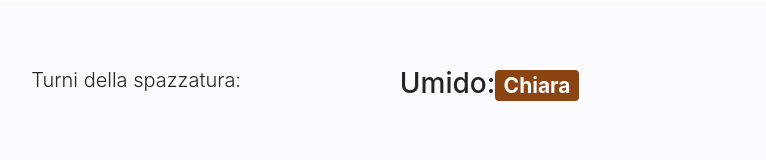
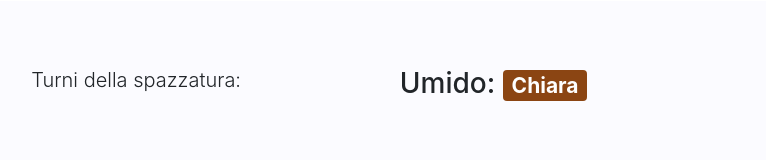
Before and after one commit to Frac7/Shifts, a React (Create React App) app: page / in a window 1280 px wide. Shown: the part 321-481 px from the top of the page, without its empty margins (163-929 px from the left). Built offline with nearby package versions, Linux system fonts and the light colour scheme.

Commit message:
Improvements

```diff
--- a/src/App.js
+++ b/src/App.js
@@ -45,6 +45,12 @@ class App extends React.Component{
 						</div>
 					</div>
 				</div>
+				{this.state.date === '' ? (
+					<div className="jumbotron col-12 wrapper" align="center">
+						<h1 className="display-6">Nessuna data selezionata</h1>
+					</div>
+				): (
+					<>
 						<div className="row justify-content-center align-items-center">
 							<TrashTurns date={this.state.date} initialDate={this.state.trashInitialDate}/>
 						</div>
@@ -54,6 +60,8 @@ class App extends React.Component{
 						<div className="row justify-content-center align-items-center">
 							<StreetTurns date={this.state.date}/>
 						</div>
+					</>
+				)}
 			</div>
 		)
 	}
--- a/src/components/CleanTurns.js
+++ b/src/components/CleanTurns.js
@@ -4,8 +4,8 @@ import data from '../data';
 const CleanTurns = ({ date, initialDate }) => {
 	const selectedDate = useMemo(() => new Date(date), [date]);
 
-	const timeDivider = useMemo(() => 1000 * 60 * 60 * 24 * 7, []);
 	const currentPersonIndex = useMemo(() => {
+		const timeDivider = 1000 * 60 * 60 * 24 * 7;
 		const dayOfTheWeek = selectedDate.getDay();
 		if(dayOfTheWeek !== 1) {
 			const offset = dayOfTheWeek - 1;
@@ -13,7 +13,7 @@ const CleanTurns = ({ date, initialDate }) => {
 		}
 
 		return Math.floor(((selectedDate - new Date(initialDate)) / timeDivider) % 5);
-	}, [selectedDate, initialDate, timeDivider]);
+	}, [selectedDate, initialDate]);
 
 	const currentPerson = useMemo(() => data.people[currentPersonIndex], [currentPersonIndex]);
 
--- a/src/components/StreetTurns.js
+++ b/src/components/StreetTurns.js
@@ -6,18 +6,19 @@ const StreetTurns = ({ date }) => {
 	const selectedDay = useMemo(() => selectedDate.getDay() - 1, [selectedDate]);
 
 	const streetTurns = useMemo(() => data.streetTurns, []);
-	const days = useMemo(() => streetTurns.map((el) => el.day), [streetTurns]);
-	const turnIndex = useMemo(() => days.indexOf(selectedDay), [days, selectedDay]);
+	const turnIndex = useMemo(() => {
+		const days = streetTurns.map((el) => el.day);
+		return days.indexOf(selectedDay);
+	}, [streetTurns, selectedDay]);
 
-	const monthInitialDay = useMemo(() =>
-		new Date(selectedDate.getFullYear(), selectedDate.getMonth(), 1).getDay() - 1,
-		[selectedDate]);
-	const firstChosenDay = useMemo(() => monthInitialDay > selectedDay ?
-		7 - monthInitialDay + selectedDay + 1 :
-		selectedDay - monthInitialDay + 1, [monthInitialDay, selectedDay]);
-	const numberOfTheMonth = useMemo(() =>
-		turnIndex !== -1 && firstChosenDay + (7 * streetTurns[turnIndex].week),
-		[firstChosenDay, streetTurns, turnIndex]);
+	const numberOfTheMonth = useMemo(() => {
+			const monthInitialDay = new Date(selectedDate.getFullYear(), selectedDate.getMonth(), 1).getDay() - 1;
+			const firstChosenDay = monthInitialDay > selectedDay ?
+				7 - monthInitialDay + selectedDay + 1 :
+				selectedDay - monthInitialDay + 1;
+			return turnIndex !== -1 && firstChosenDay + (7 * streetTurns[turnIndex].week);
+		},
+		[selectedDate, selectedDay, streetTurns, turnIndex]);
 
 	return(
 		<div className="container jumbotron street-turns">
--- a/src/components/TrashTurns.js
+++ b/src/components/TrashTurns.js
@@ -2,14 +2,13 @@ import React, { useMemo } from 'react';
 import data from '../data';
 
 const TrashTurns = ({ date, initialDate: startingDate }) => {
-	const timeDivider = 1000 * 60 * 60 * 24;
-
-	const turns = useMemo(() => data.trash, []);
-	const people = useMemo(() => data.people, []);
-	const trashTurns = useMemo(() => data.trashTurns, []);
+	const { turns, people, trashTurns } = useMemo(() => ({
+		turns: data.trash,
+		people: data.people,
+		trashTurns: data.trashTurns
+	}), []);
 
 	const selectedDate = useMemo(() => new Date(date), [date]);
-	const initialDate = useMemo(() => new Date(startingDate), [startingDate]);
 
 	const trashTurnIndex = useMemo(() => {
 		const dayOfTheWeek = selectedDate.getDay() - 1;
@@ -17,10 +16,14 @@ const TrashTurns = ({ date, initialDate: startingDate }) => {
 	}, [selectedDate, trashTurns]);
 	const turnObject = useMemo(() => trashTurns[trashTurnIndex], [trashTurns, trashTurnIndex]);
 
-	let daysInMonth = useMemo(() => new Date(selectedDate.getFullYear(),
-		selectedDate.getMonth() + 1, 0).getDate(), [selectedDate]);
-	const shift = useMemo(() =>
-		Math.floor((selectedDate - initialDate) / (timeDivider * daysInMonth)), [selectedDate, initialDate, timeDivider, daysInMonth]);
+	const shift = useMemo(() => {
+		const timeDivider = 1000 * 60 * 60 * 24;
+		const daysInMonth = new Date(selectedDate.getFullYear(),
+			selectedDate.getMonth() + 1, 0).getDate();
+		const initialDate = new Date(startingDate);
+
+		return Math.floor((selectedDate - initialDate) / (timeDivider * daysInMonth));
+	}, [startingDate, selectedDate]);
 
 	return(
 		<div className={'container jumbotron trash-turns'}>
@@ -33,16 +36,16 @@ const TrashTurns = ({ date, initialDate: startingDate }) => {
 						<p className="lead"> - </p> :
 						(trashTurns[trashTurnIndex].length && trashTurns[trashTurnIndex].map((turn, i) => (
 							<div key={i} className="row justify-content-center align-items-center">
-								<div className="col-md-8">
+								<div className="col-md-10">
 									<p className="h3">{turns[turn].trash}:
-										<span className={'badge badge-secondary trash' + turn + '-badge'}>
+										<span className={'mx-2 badge badge-secondary trash' + turn + '-badge'}>
 											{people[Math.floor(turns[turn].initial + shift) % 5]}
 										</span>
 									</p>
 								</div>
 							</div>))) || (
 								<p className="h3">{turns[turnObject].trash}:
-									<span className={'badge badge-secondary trash' + turnObject + '-badge'}>
+									<span className={'mx-2 badge badge-secondary trash' + turnObject + '-badge'}>
 										{people[Math.floor(turns[turnObject].initial + shift) % 5]}
 									</span>
 								</p>
```
Lines whose indentation alone changed are shown as unchanged.
